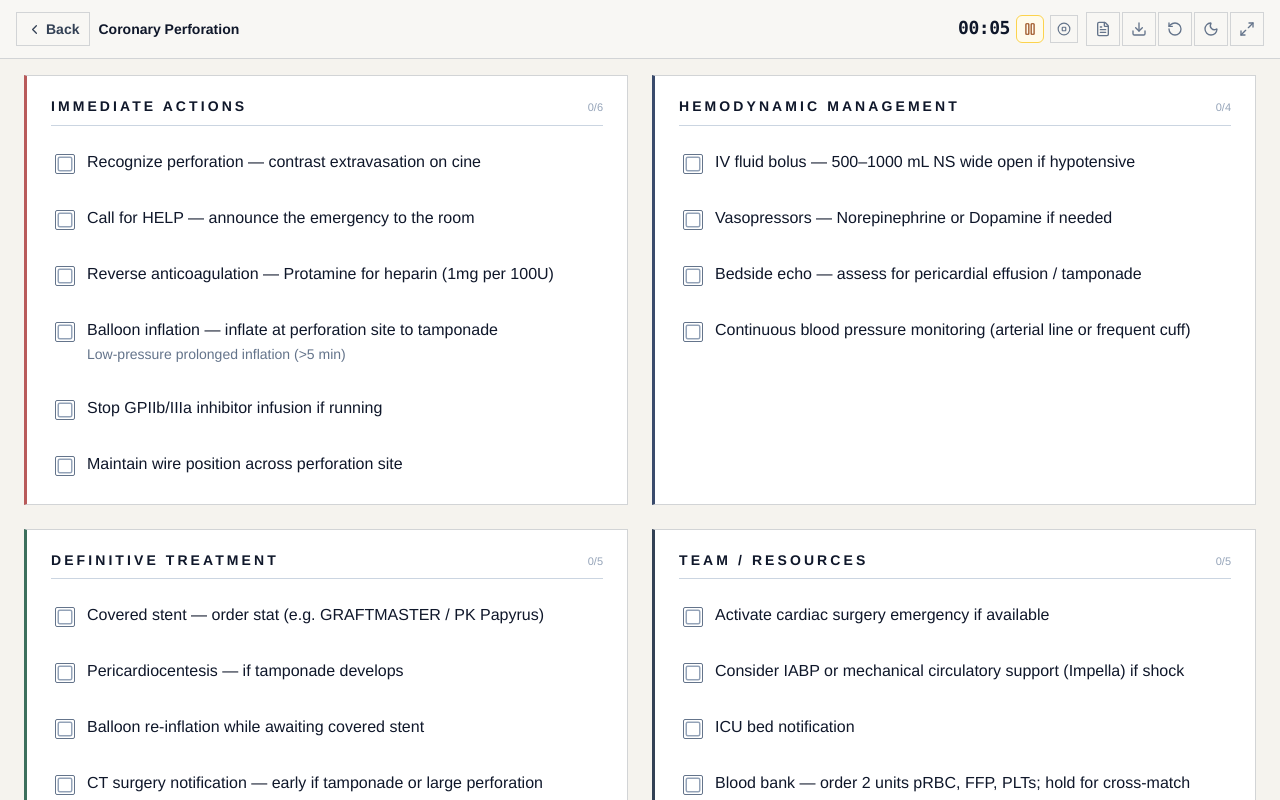
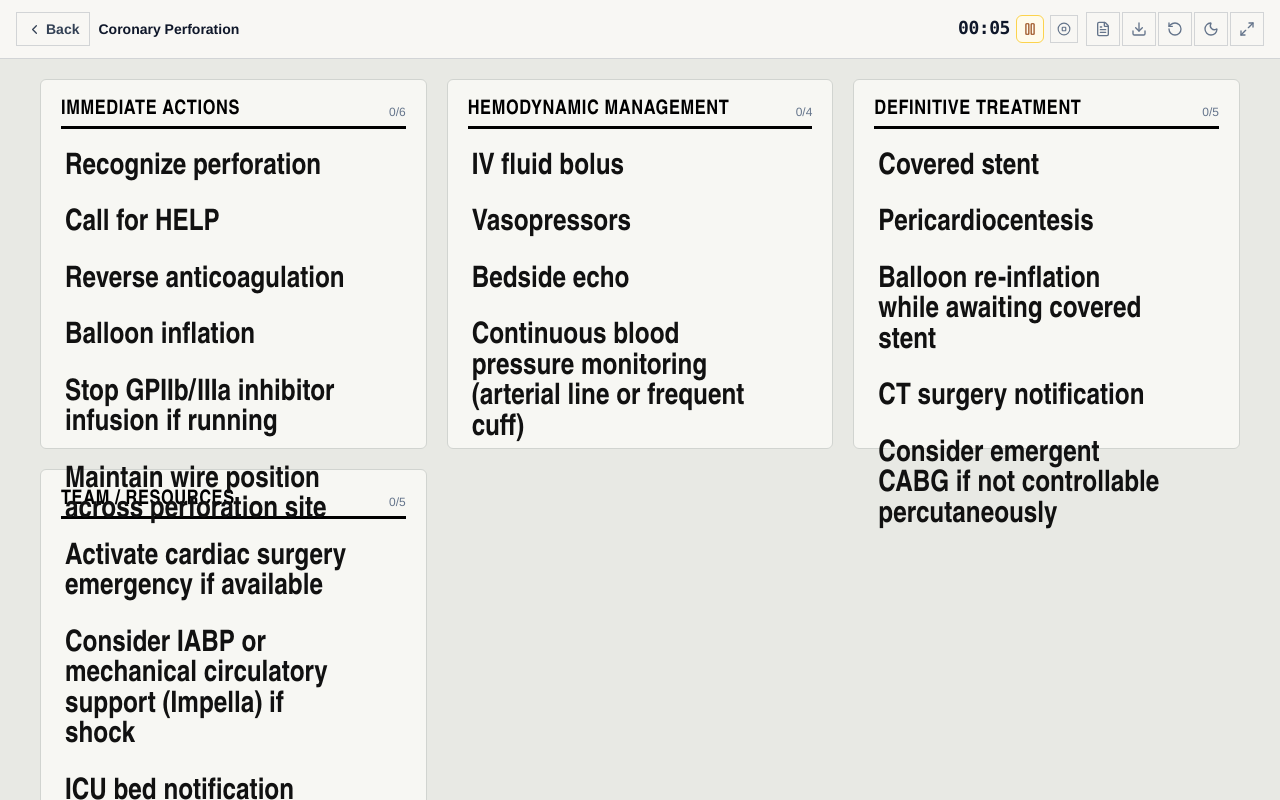
Before and after one commit to adamleejohnson/CathSTAT, a Nuxt app: page /1 in a window 1280 px wide. Built offline with nearby package versions, Linux system fonts and the light colour scheme.

Commit message:
Enhance ChecklistView and session management with improved item detail handling and persistent state storage

```diff
--- a/components/ChecklistView.vue
+++ b/components/ChecklistView.vue
@@ -1,11 +1,13 @@
 <script setup lang="ts">
+import { computed, onUnmounted, ref } from 'vue'
 import {
   Maximize2, Minimize2, FileText, RotateCcw, Download,
-  ChevronLeft, CheckSquare, Square,
+  ChevronLeft,
+  Info,
   Play, Pause, StopCircle, Moon, Sun,
 } from 'lucide-vue-next'
-import type { EmergencyType, SessionState } from '~/composables/useEmergencies'
-import { formatDuration } from '~/composables/useEmergencies'
+import type { EmergencySection, EmergencyType, SessionState } from '../composables/useEmergencies'
+import { formatDuration } from '../composables/useEmergencies'
 
 const props = defineProps<{
   emergency: EmergencyType
@@ -42,7 +44,7 @@ const timerColor = computed(() => {
     : props.elapsed > 10 * 60 * 1000 ? 'text-amber-700' : 'text-slate-900'
 })
 
-const pageBg = computed(() => props.isDark ? 'bg-zinc-900' : 'bg-[#F5F3EE]')
+const pageBg = computed(() => props.isDark ? 'bg-zinc-900' : 'bg-[#E8E9E4]')
 const topBarBg = computed(() => props.isDark ? 'border-zinc-600 bg-zinc-800' : 'border-[#D2D4D6] bg-[#f8f7f4]')
 const bottomBarBg = computed(() => props.isDark ? 'border-zinc-600 bg-zinc-800' : 'border-[#D2D4D6] bg-[#f8f7f4]')
 const btnGhost = computed(() =>
@@ -58,52 +60,120 @@ const backCls = computed(() =>
 const emergencyNameCls = computed(() => props.isDark ? 'text-zinc-200' : 'text-slate-900')
 const patientInfoCls = computed(() => props.isDark ? 'text-zinc-400' : 'text-slate-500')
 const statusTextCls = computed(() => props.isDark ? 'text-zinc-400' : 'text-slate-600')
-const sectionCountCls = computed(() => props.isDark ? 'text-[11px] text-zinc-500 font-normal' : 'text-[11px] text-slate-400 font-normal')
+const sectionCountCls = computed(() => props.isDark ? 'text-xs text-zinc-500 font-medium' : 'text-xs text-slate-500 font-medium')
+const activeInfoItemId = ref<string | null>(null)
+const hoveredInfoItemId = ref<string | null>(null)
+let closeInfoTimer: ReturnType<typeof setTimeout> | null = null
 
-function sectionAccentCls(title: string): string {
-  const lower = title.toLowerCase()
-  if (lower.includes('immediate') || lower.includes('recognition') || lower.includes('escalation')) {
-    return props.isDark ? 'border-l-[#B68686]' : 'border-l-[#B85A5A]'
+interface ItemLike {
+  text: string
+  subtext?: string
+}
+
+const ITEM_TEXT_SPLIT_RE = /^(.*?)\s[—-]\s(.+)$/
+
+function splitItemText(raw: string): { main: string, detail: string | null } {
+  const match = raw.match(ITEM_TEXT_SPLIT_RE)
+  if (!match) {
+    return { main: raw.trim(), detail: null }
   }
-  if (lower.includes('definitive') || lower.includes('treatment') || lower.includes('mechanical')) {
-    return props.isDark ? 'border-l-[#8EAD95]' : 'border-l-[#3C6F5C]'
+  return {
+    main: match[1].trim(),
+    detail: match[2].trim(),
   }
-  if (lower.includes('hemodynamic')) {
-    return props.isDark ? 'border-l-[#8FA7B8]' : 'border-l-[#3A4B6C]'
+}
+
+function itemMainText(item: ItemLike): string {
+  return splitItemText(item.text).main
+}
+
+function itemDetailText(item: ItemLike): string {
+  if (item.subtext?.trim()) return item.subtext.trim()
+  return splitItemText(item.text).detail ?? ''
+}
+
+function hasItemDetail(item: ItemLike): boolean {
+  return itemDetailText(item).length > 0
+}
+
+function isInfoOpen(id: string): boolean {
+  return activeInfoItemId.value === id
+}
+
+function cancelInfoCloseTimer() {
+  if (!closeInfoTimer) return
+  clearTimeout(closeInfoTimer)
+  closeInfoTimer = null
+}
+
+function handleItemMouseEnter(id: string) {
+  hoveredInfoItemId.value = id
+  cancelInfoCloseTimer()
+}
+
+function handleItemMouseLeave(id: string) {
+  if (hoveredInfoItemId.value === id) {
+    hoveredInfoItemId.value = null
   }
-  return props.isDark ? 'border-l-slate-500' : 'border-l-slate-700'
+  scheduleInfoClose()
 }
+
+function scheduleInfoClose() {
+  cancelInfoCloseTimer()
+  closeInfoTimer = setTimeout(() => {
+    if (hoveredInfoItemId.value === null) {
+      activeInfoItemId.value = null
+    }
+    closeInfoTimer = null
+  }, 500)
+}
+
+function toggleItemInfo(id: string) {
+  cancelInfoCloseTimer()
+  activeInfoItemId.value = activeInfoItemId.value === id ? null : id
+}
+
+function sectionCheckedCount(section: EmergencySection): number {
+  return section.items.filter(item => props.session.checkedItems.has(item.id)).length
+}
+
+onUnmounted(() => {
+  cancelInfoCloseTimer()
+})
 
 function itemRowCls(): string {
   return props.isDark
-    ? 'flex items-start gap-3 px-1 py-2 hover:bg-zinc-700 transition-colors'
-    : 'flex items-start gap-3 px-1 py-2 hover:bg-slate-50 transition-colors'
+    ? 'w-full group relative flex items-stretch overflow-hidden transition-colors duration-100 hover:bg-zinc-700/90'
+    : 'w-full group relative flex items-stretch overflow-hidden transition-colors duration-100 hover:bg-slate-300/60'
 }
 
-const bodySurfaceCls = computed(() => props.isDark ? 'bg-zinc-900' : 'bg-[#F5F3EE]')
+const bodySurfaceCls = computed(() => props.isDark ? 'bg-zinc-900' : 'bg-[#E8E9E4]')
 const cardSurfaceCls = computed(() =>
   props.isDark
-    ? 'bg-zinc-800 border-zinc-600 shadow-[0_1px_0_rgba(0,0,0,0.35)]'
-    : 'bg-white border-[#D2D4D6]'
+    ? 'bg-zinc-800 border-zinc-600 rounded-md'
+    : 'bg-[#F7F7F3] border-[#D1D4D0] rounded-md'
 )
 const sectionTitleCls = computed(() =>
   props.isDark
-    ? 'text-xs lg:text-sm tracking-[0.22em] font-semibold text-zinc-200 uppercase'
-    : 'text-xs lg:text-sm tracking-[0.22em] font-semibold text-slate-900 uppercase'
+    ? 'checklist-condensed text-xl tracking-[0.03em] font-bold text-zinc-100 uppercase leading-none'
+    : 'checklist-condensed text-xl tracking-[0.03em] font-bold text-black uppercase leading-none'
 )
-const sectionRuleCls = computed(() => props.isDark ? 'border-zinc-600' : 'border-slate-300')
+const sectionRuleCls = computed(() => props.isDark ? 'border-zinc-500' : 'border-black')
+const infoSurfaceBgCls = computed(() => props.isDark ? 'bg-zinc-500/70' : 'bg-slate-300/70')
+const infoIconTextCls = computed(() => props.isDark ? 'text-zinc-100' : 'text-slate-700')
+const slideMainTextCls = computed(() => props.isDark ? 'text-zinc-200' : 'text-slate-800')
+const slideDetailTextCls = computed(() => props.isDark ? 'text-zinc-300' : 'text-slate-600')
 const itemTextCls = computed(() =>
   props.isDark
     ? {
-      checked: 'text-zinc-500 line-through decoration-zinc-500/70 decoration-[1px]',
-      unchecked: 'text-zinc-100',
+      checked: 'checklist-condensed text-zinc-500 font-semibold line-through decoration-zinc-500 decoration-[1px]',
+      unchecked: 'checklist-condensed text-zinc-100 font-semibold',
     }
     : {
-      checked: 'text-slate-400 line-through decoration-slate-400/70 decoration-[1px]',
-      unchecked: 'text-slate-900',
+      checked: 'checklist-condensed text-slate-400 font-semibold line-through decoration-slate-400 decoration-[1px]',
+      unchecked: 'checklist-condensed text-[#111111] font-semibold',
     }
 )
-const itemSubtextCls = computed(() => props.isDark ? 'text-xs lg:text-sm text-zinc-500 mt-0.5' : 'text-xs lg:text-sm text-slate-500 mt-0.5')
 
 const todayStr = computed(() =>
   new Date().toLocaleDateString('en-US', { month: 'short', day: 'numeric', year: 'numeric' })
@@ -218,36 +288,35 @@ const todayStr = computed(() =>
     </div>
 
     <!-- Checklist body -->
-    <div :class="['min-h-screen px-2 sm:px-3 md:px-4 xl:px-6 2xl:px-8 pb-6 md:pb-8 flex-1 overflow-y-auto', bodySurfaceCls]">
-      <!-- 2×2 grid -->
+    <div :class="['min-h-screen flex-1 overflow-y-auto lg:overflow-hidden', bodySurfaceCls]">
+      <div class="w-full px-4 sm:px-5 lg:px-7 xl:px-10 2xl:px-12 py-4 xl:py-5 h-full">
       <div
-        class="grid grid-cols-1 lg:grid-cols-2 gap-5 sm:gap-6 mt-3 md:mt-4 w-full"
+        class="grid grid-cols-1 lg:grid-cols-2 xl:grid-cols-3 gap-4 xl:gap-5 h-full"
       >
         <div
           v-for="section in emergency.sections"
           :key="section.title"
           :class="[
-            'border rounded-none px-5 py-5 md:px-6 md:py-5 space-y-4 border-l-[3px]',
+            'border px-4 py-4 xl:px-5 xl:py-5 space-y-3.5 min-h-0',
             cardSurfaceCls,
-            sectionAccentCls(section.title),
           ]"
         >
           <!-- Section header -->
           <div>
-            <div class="flex items-baseline justify-between">
+            <div class="flex items-end justify-between gap-3">
               <div :class="sectionTitleCls">
                 {{ section.title }}
               </div>
-              <span :class="['tabular-nums', sectionCountCls]">
-                {{ section.items.filter(i => session.checkedItems.has(i.id)).length }}/{{ section.items.length }}
+              <span :class="['tabular-nums shrink-0', sectionCountCls]">
+                {{ sectionCheckedCount(section) }}/{{ section.items.length }}
               </span>
             </div>
-            <div :class="['border-b mt-2 mb-4', sectionRuleCls]" />
+            <div :class="['border-b-[3px] mt-1.5 mb-3', sectionRuleCls]" />
           </div>
 
           <!-- Items -->
-          <div class="space-y-4">
-            <button
+          <div class="space-y-1 xl:space-y-1.5">
+            <div
               v-for="item in section.items"
               :key="item.id"
               :class="[
@@ -255,46 +324,80 @@ const todayStr = computed(() =>
                 itemRowCls(),
               ]"
               :data-testid="`checklist-item-${item.id}`"
-              @click="emit('toggleItem', item.id, item.text)"
+              @mouseenter="handleItemMouseEnter(item.id)"
+              @mouseleave="handleItemMouseLeave(item.id)"
             >
-              <div
+              <button
                 :class="[
-                  'h-4 w-4 lg:h-5 lg:w-5 mt-1 flex-shrink-0 flex items-center justify-center rounded-sm border',
-                  session.checkedItems.has(item.id)
-                    ? (isDark ? 'bg-zinc-700 border-zinc-500' : 'bg-slate-100 border-slate-300')
-                    : (isDark ? 'bg-zinc-800 border-zinc-400' : 'bg-white border-slate-500'),
+                  'flex-1 min-w-0 text-left px-1 py-2 xl:py-2.5 transition-all duration-100 ease-out',
+                  isInfoOpen(item.id) ? 'opacity-0 scale-[0.94] origin-top-left' : 'opacity-100 scale-100',
                 ]"
+                @click="emit('toggleItem', item.id, item.text)"
               >
-                <CheckSquare
-                  v-if="session.checkedItems.has(item.id)"
-                  :class="[isDark ? 'text-zinc-400' : 'text-slate-400', 'h-4 w-4 lg:h-5 lg:w-5']"
-                />
-                <Square
-                  v-else
-                  :class="[isDark ? 'text-zinc-500' : 'text-slate-400', 'h-4 w-4 lg:h-5 lg:w-5']"
-                />
-              </div>
-              <div class="flex-1 min-w-0">
-                <div class="flex items-start gap-2">
+                <div class="flex items-start gap-2 pr-12">
                   <div :class="[
-                    'text-sm md:text-[15px] lg:text-base leading-relaxed',
+                    'text-[1.85rem] leading-[1.03]',
                     session.checkedItems.has(item.id)
                       ? itemTextCls.checked
                       : itemTextCls.unchecked,
                   ]">
-                    {{ item.text }}
+                    {{ itemMainText(item) }}
                   </div>
                 </div>
+              </button>
+
+              <button
+                v-if="hasItemDetail(item)"
+                :class="[
+                  'absolute right-0 inset-y-0 z-20 h-full aspect-square flex items-center justify-center rounded-none transition-all duration-100 ease-out',
+                  infoIconTextCls,
+                  isInfoOpen(item.id)
+                    ? 'bg-transparent'
+                    : infoSurfaceBgCls,
+                  isInfoOpen(item.id)
+                    ? 'opacity-100'
+                    : 'opacity-0 group-hover:opacity-100',
+                ]"
+                title="Show details"
+                @click.stop="toggleItemInfo(item.id)"
+              >
+                <Info :size="15" />
+              </button>
+
+              <div
+                v-if="hasItemDetail(item)"
+                :class="[
+                  'absolute inset-0 z-10 pointer-events-none transition-all duration-100 ease-out',
+                  isInfoOpen(item.id)
+                    ? 'translate-x-0 opacity-100'
+                    : 'translate-x-full opacity-0',
+                ]"
+              >
                 <div
-                  v-if="item.subtext && !session.checkedItems.has(item.id)"
-                  :class="itemSubtextCls"
-                >
-                  {{ item.subtext }}
+                  :class="[
+                    'absolute inset-0',
+                    infoSurfaceBgCls,
+                  ]"
+                />
+                <div class="relative h-full w-full px-3 pr-14 py-1.5 flex flex-col justify-start overflow-hidden">
+                  <div :class="[
+                    'checklist-condensed text-base leading-tight font-semibold truncate',
+                    slideMainTextCls,
+                  ]">
+                    {{ itemMainText(item) }}
+                  </div>
+                  <div :class="[
+                    'text-sm font-normal leading-snug mt-1 line-clamp-2',
+                    slideDetailTextCls,
+                  ]">
+                    {{ itemDetailText(item) }}
+                  </div>
                 </div>
               </div>
-            </button>
+            </div>
           </div>
         </div>
+      </div>
       </div>
     </div>
 
@@ -313,3 +416,9 @@ const todayStr = computed(() =>
     </div>
   </div>
 </template>
+
+<style scoped>
+.checklist-condensed {
+  font-family: "Arial Narrow", "Roboto Condensed", "Helvetica Neue", Arial, sans-serif;
+}
+</style>
--- a/components/InfoPanel.vue
+++ b/components/InfoPanel.vue
@@ -1,4 +1,5 @@
 <script setup lang="ts">
+import { computed } from 'vue'
 import { X } from 'lucide-vue-next'
 import type { SessionState } from '~/composables/useEmergencies'
 
--- a/components/ResetModal.vue
+++ b/components/ResetModal.vue
@@ -1,4 +1,5 @@
 <script setup lang="ts">
+import { computed } from 'vue'
 import { AlertTriangle } from 'lucide-vue-next'
 
 const props = defineProps<{
--- a/composables/useEmergencies.ts
+++ b/composables/useEmergencies.ts
@@ -61,7 +61,7 @@ export const EMERGENCIES: EmergencyType[] = [
           { id: 'cp-1', text: 'Recognize perforation — contrast extravasation on cine' },
           { id: 'cp-2', text: 'Call for HELP — announce the emergency to the room' },
           { id: 'cp-3', text: 'Reverse anticoagulation — Protamine for heparin (1mg per 100U)' },
-          { id: 'cp-4', text: 'Balloon inflation — inflate at perforation site to tamponade', subtext: 'Low-pressure prolonged inflation (>5 min)' },
+          { id: 'cp-4', text: 'Balloon inflation — inflate at perforation site to tamponade' },
           { id: 'cp-5', text: 'Stop GPIIb/IIIa inhibitor infusion if running' },
           { id: 'cp-6', text: 'Maintain wire position across perforation site' },
         ],
--- a/pages/[emergencyId].vue
+++ b/pages/[emergencyId].vue
@@ -25,10 +25,59 @@ const fullscreenHost = ref<HTMLElement | null>(null)
 const showInfo = ref(false)
 const showResetModal = ref(false)
 
+const SESSION_STORAGE_PREFIX = 'cathstat:session:'
+
+interface PersistedSessionState {
+  emergencyId: string
+  startedAt: string | null
+  checkedItems: string[]
+  notes: string
+  patientMRN: string
+  patientName: string
+  staffNames: string
+  log: Array<{ timestamp: string, action: string, detail?: string }>
+  elapsed: number
+  timerRunning: boolean
+  showInfo: boolean
+}
+
+function storageKey(id: string): string {
+  return `${SESSION_STORAGE_PREFIX}${id}`
+}
+
 function syncFullscreenState() {
   if (typeof document === 'undefined') return
   const doc = document as Document & { webkitFullscreenElement?: Element | null }
   isFullscreen.value = Boolean(doc.fullscreenElement || doc.webkitFullscreenElement)
+}
+
+async function requestFullscreenForHost() {
+  if (typeof document === 'undefined') return
+
+  const host = fullscreenHost.value ?? document.documentElement
+  const doc = document as Document & {
+    webkitFullscreenElement?: Element | null
+  }
+  const el = host as HTMLElement & {
+    webkitRequestFullscreen?: () => Promise<void> | void
+  }
+
+  if (doc.fullscreenElement || doc.webkitFullscreenElement) {
+    syncFullscreenState()
+    return
+  }
+
+  try {
+    if (el.requestFullscreen) {
+      await el.requestFullscreen()
+    } else if (el.webkitRequestFullscreen) {
+      await el.webkitRequestFullscreen()
+    }
+  } catch {
+    // Ignore browser fullscreen permission/user-gesture errors.
+  } finally {
+    syncFullscreenState()
+  }
 }
 
 async function toggleFullscreen() {
@@ -51,11 +100,7 @@ async function toggleFullscreen() {
         await doc.webkitExitFullscreen()
       }
     } else {
-      if (el.requestFullscreen) {
-        await el.requestFullscreen()
-      } else if (el.webkitRequestFullscreen) {
-        await el.webkitRequestFullscreen()
-      }
+      await requestFullscreenForHost()
     }
   } catch {
     // Ignore user-gesture and platform-specific fullscreen errors.
@@ -94,6 +139,52 @@ const timerRunning = ref(false)
 let startTime: number | null = null
 let lastElapsed = 0
 let rafId: number | null = null
+let didHydrateFromStorage = false
+
+function saveSessionState(id: string) {
+  if (typeof window === 'undefined') return
+
+  const payload: PersistedSessionState = {
+    emergencyId: id,
+    startedAt: session.value.startedAt ? session.value.startedAt.toISOString() : null,
+    checkedItems: Array.from(session.value.checkedItems),
+    notes: session.value.notes,
+    patientMRN: session.value.patientMRN,
+    patientName: session.value.patientName,
+    staffNames: session.value.staffNames,
+    log: session.value.log.map(entry => ({
+      timestamp: entry.timestamp.toISOString(),
+      action: entry.action,
+      detail: entry.detail,
+    })),
+    elapsed: elapsed.value,
+    timerRunning: timerRunning.value,
+    showInfo: showInfo.value,
+  }
+
+  try {
+    window.sessionStorage.setItem(storageKey(id), JSON.stringify(payload))
+  } catch {
+    // Ignore storage quota and unavailable storage errors.
+  }
+}
+
+function loadSessionState(id: string): PersistedSessionState | null {
+  if (typeof window === 'undefined') return null
+
+  try {
+    const raw = window.sessionStorage.getItem(storageKey(id))
+    if (!raw) return null
+
+    const parsed = JSON.parse(raw) as PersistedSessionState
+    if (!parsed || parsed.emergencyId !== id || !Array.isArray(parsed.checkedItems) || !Array.isArray(parsed.log)) {
+      return null
+    }
+    return parsed
+  } catch {
+    return null
+  }
+}
 
 function tick() {
   if (startTime !== null) {
@@ -126,7 +217,46 @@ function resetTimer() {
   lastElapsed = 0
 }
 
+function applyPersistedState(id: string, persisted: PersistedSessionState): boolean {
+  const startedAt = persisted.startedAt ? new Date(persisted.startedAt) : null
+  const parsedLog: LogEntry[] = persisted.log
+    .map(entry => ({
+      timestamp: new Date(entry.timestamp),
+      action: entry.action,
+      detail: entry.detail,
+    }))
+    .filter(entry => !Number.isNaN(entry.timestamp.getTime()))
+
+  session.value = {
+    emergencyId: id,
+    startedAt: startedAt && !Number.isNaN(startedAt.getTime()) ? startedAt : null,
+    checkedItems: new Set<string>(persisted.checkedItems),
+    notes: persisted.notes ?? '',
+    patientMRN: persisted.patientMRN ?? '',
+    patientName: persisted.patientName ?? '',
+    staffNames: persisted.staffNames ?? '',
+    log: parsedLog,
+  }
+
+  pauseTimer()
+  elapsed.value = Math.max(0, persisted.elapsed ?? 0)
+  lastElapsed = elapsed.value
+  showInfo.value = Boolean(persisted.showInfo)
+  showResetModal.value = false
+
+  if (persisted.timerRunning) {
+    startTimer()
+  }
+
+  return true
+}
+
 function initializeSession(id: string) {
+  const persisted = loadSessionState(id)
+  if (persisted && applyPersistedState(id, persisted)) {
+    return
+  }
+
   const selectedEmergency = EMERGENCIES.find(em => em.id === id)
   const now = new Date()
 
@@ -149,13 +279,26 @@ function initializeSession(id: string) {
 
 watch(emergencyId, (id) => {
   if (!id) return
+  didHydrateFromStorage = true
   initializeSession(id)
 }, { immediate: true })
+
+watch(
+  [session, elapsed, timerRunning, showInfo, emergencyId],
+  ([, , , , id]) => {
+    if (!didHydrateFromStorage || !id) return
+    saveSessionState(id)
+  },
+  { deep: true },
+)
 
 onMounted(() => {
   if (typeof document === 'undefined') return
   document.addEventListener('fullscreenchange', syncFullscreenState)
   document.addEventListener('webkitfullscreenchange', syncFullscreenState as EventListener)
+
+  // Attempt to start in fullscreen when entering an emergency checklist.
+  void requestFullscreenForHost()
 })
 
 onUnmounted(() => {
```
Also changed, not shown: components/LandingPage.vue (+6 -5 lines).
